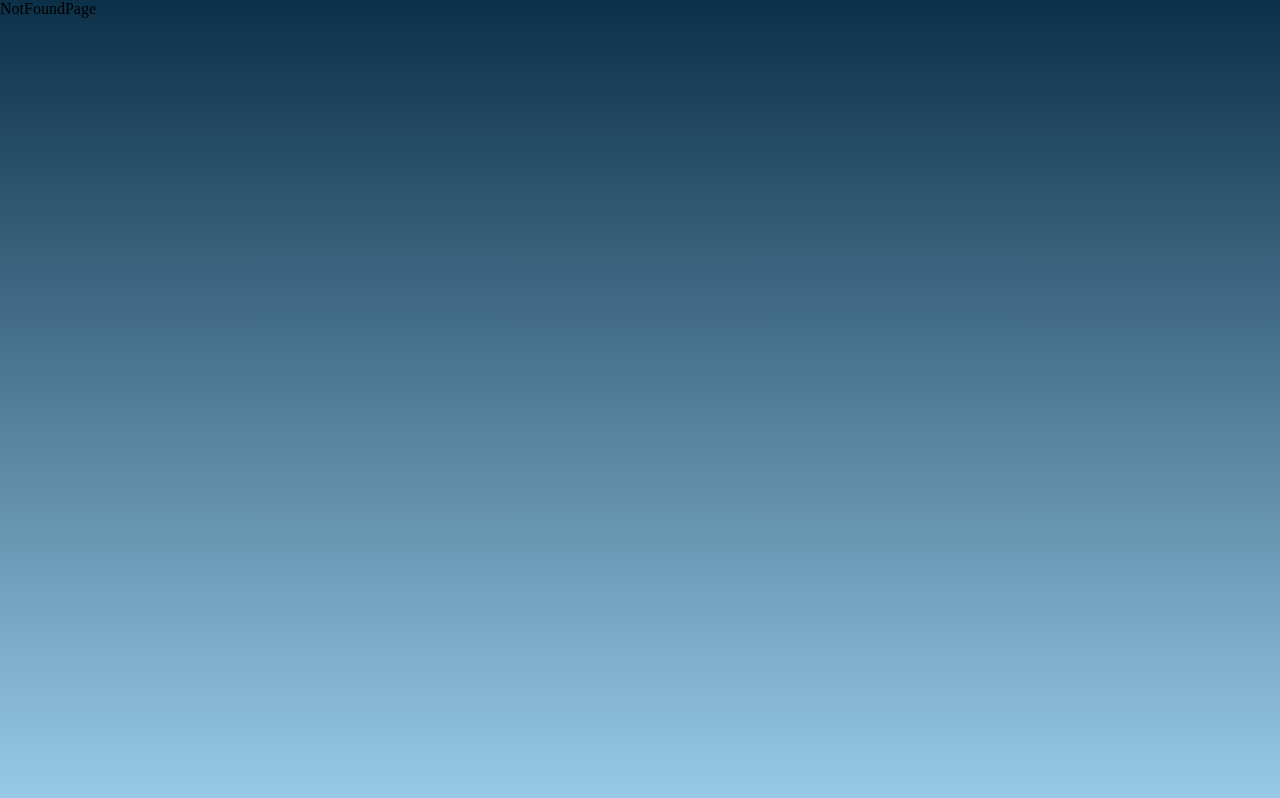
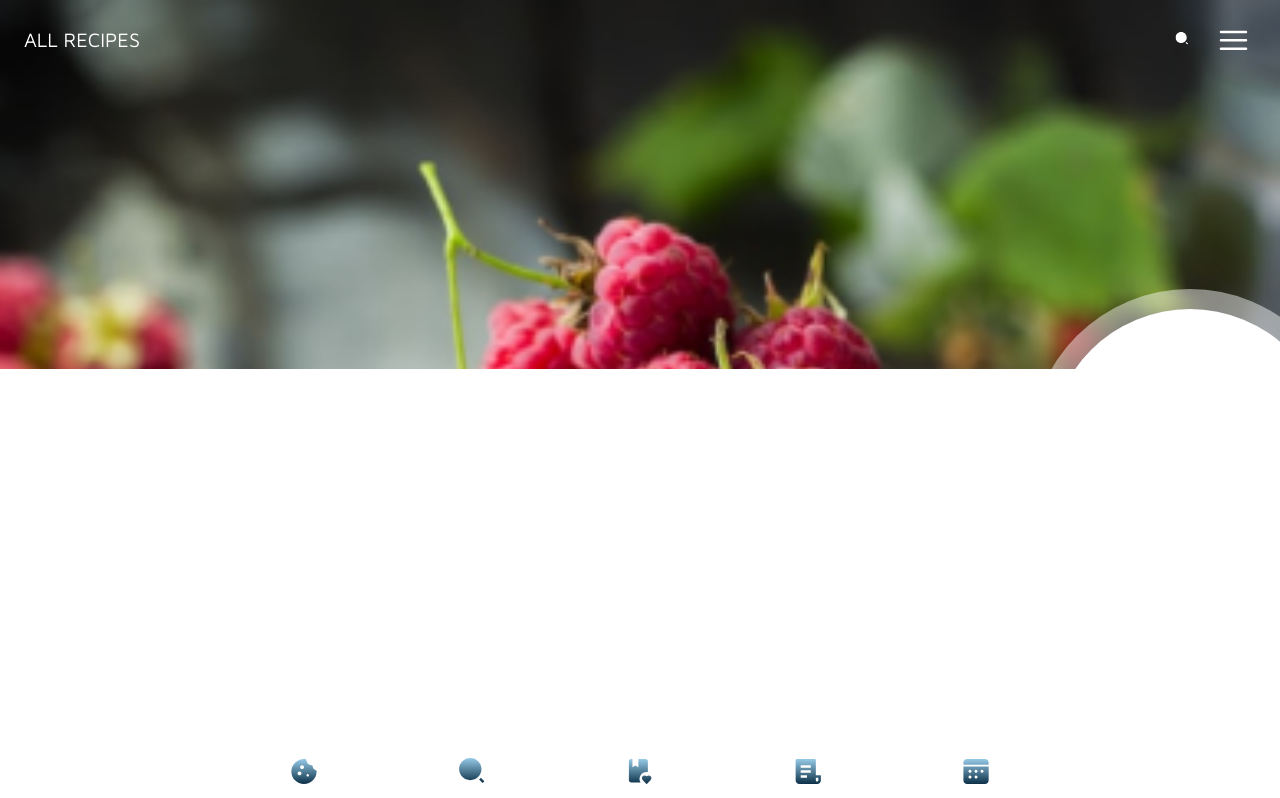
Before and after one commit to annakoruc/lidlomix, a Next.js app: page /recipe/1 in a window 1280 px wide. Before the commit this address had no page. Shown: the top 798 px of the page. Built offline with nearby package versions, Linux system fonts and the light colour scheme.

Commit message:
styled recipe page and fix style of all recipes

```diff
--- a/src/app/my-profile/page.tsx
+++ b/src/app/my-profile/page.tsx
@@ -7,8 +7,7 @@ import React from "react";
 const MyProfile = () => {
   return (
     <BoxWithNaves>
-      <div>MyProfile</div>
-      <RecipeCard />
+      <p>My profile</p>
     </BoxWithNaves>
   );
 };
--- /dev/null
+++ b/src/app/recipe/[recipeTitle]/page.tsx
@@ -0,0 +1,95 @@
+"use client";
+
+import { BoxWithNaves } from "@/components/layouts";
+import { Box, Container, Paper } from "@mui/material";
+import { relative } from "path";
+import { FC } from "react";
+
+interface pageProps {
+  params: { recipeTitle: string };
+}
+
+const Recipe: FC<pageProps> = ({ params }) => {
+  return (
+    <BoxWithNaves>
+      <img
+        src="/images/raspberryCake.png"
+        alt="image"
+        width="100%"
+        style={{ position: "absolute", top: 0, left: 0, zIndex: -3 }}
+      />
+      <Box
+        sx={{
+          width: "100%",
+
+          position: "absolute",
+          bottom: 56,
+          overflow: "hidden",
+        }}
+      >
+        <Box
+          sx={{
+            width: "100%",
+            height: 500,
+            display: "flex",
+            flexDirection: "column",
+            alignItems: "flex-end",
+            justifyContent: "flex-end",
+            // alignItems,
+          }}
+        >
+          <Box
+            sx={{
+              width: "100%",
+              height: "75%",
+              // bgcolor: "red",
+              bgcolor: "white",
+              alignSelf: "flex-end",
+            }}
+          ></Box>
+          <div
+            style={{
+              // backgroundColor: "green",
+              backgroundColor: "white",
+              width: 280,
+              height: 280,
+              borderRadius: "100%",
+              position: "absolute",
+              top: 65,
+              right: -50,
+              zIndex: -1,
+            }}
+          />
+          <div
+            style={{
+              // backgroundColor: "pink",
+              backgroundColor: "rgba(255, 255, 255, 0.46)",
+              width: 320,
+              height: 320,
+              borderRadius: "100%",
+              position: "absolute",
+              top: 45,
+              right: -70,
+              zIndex: -2,
+            }}
+          />
+          <div
+            style={{
+              // backgroundColor: "blue",
+              backgroundColor: "white",
+              width: 538,
+              height: 538,
+              borderRadius: "100%",
+              position: "absolute",
+              top: 0,
+              left: "-50%",
+              zIndex: -1,
+            }}
+          />
+        </Box>
+      </Box>
+    </BoxWithNaves>
+  );
+};
+
+export default Recipe;
--- /dev/null
+++ b/src/assets/IconBack.tsx
@@ -0,0 +1,18 @@
+import * as React from "react";
+import { SVGProps } from "react";
+export const IconBack = (props: SVGProps<SVGSVGElement>) => (
+  <svg
+    width="26"
+    height="17"
+    viewBox="0 0 26 17"
+    fill="none"
+    xmlns="http://www.w3.org/2000/svg"
+  >
+    <path
+      fill-rule="evenodd"
+      clip-rule="evenodd"
+      d="M10.6165 0.758374C10.6168 0.600355 10.5401 0.446247 10.3972 0.317614C10.2543 0.188982 10.0524 0.0922623 9.81973 0.0409917C9.58705 -0.0102789 9.33523 -0.0135352 9.09953 0.0316785C8.86382 0.0768923 8.65602 0.168313 8.5052 0.293148L0.248519 7.11242C0.0874493 7.24543 0 7.40913 0 7.57764C0 7.74616 0.0874493 7.90986 0.248519 8.04287L8.5052 14.8621C8.65602 14.987 8.86382 15.0784 9.09953 15.1236C9.33523 15.1688 9.58705 15.1656 9.81973 15.1143C10.0524 15.063 10.2543 14.9663 10.3972 14.8377C10.5401 14.709 10.6168 14.5549 10.6165 14.3969V11.3737C16.9612 11.4586 20.0091 12.2322 21.5401 13.0732C22.9957 13.8726 23.2622 14.8129 23.5394 15.7979L23.6114 16.0517C23.6643 16.2334 23.8187 16.3963 24.0456 16.5099C24.2725 16.6235 24.5562 16.6799 24.8433 16.6686C25.1304 16.6572 25.4011 16.5788 25.6046 16.4482C25.808 16.3176 25.9302 16.1437 25.948 15.9593C26.1497 13.8771 25.8466 10.86 23.5571 8.3361C21.3349 5.88647 17.3328 4.00283 10.6165 3.80583V0.758374Z"
+      fill={props.color ?? "white"}
+    />
+  </svg>
+);
--- a/src/assets/IconEmptyStar.tsx
+++ b/src/assets/IconEmptyStar.tsx
@@ -23,9 +23,9 @@ export const IconEmptyStar = (props: SVGProps<SVGSVGElement>) => {
           width="10.4634"
           height="10"
           filterUnits="userSpaceOnUse"
-          color-interpolation-filters="sRGB"
+          colorInterpolationFilters="sRGB"
         >
-          <feFlood flood-opacity="0" result="BackgroundImageFix" />
+          <feFlood floodOpacity="0" result="BackgroundImageFix" />
           <feBlend
             mode="normal"
             in="SourceGraphic"
--- a/src/axios/getRecipeById.ts
+++ b/src/axios/getRecipeById.ts
@@ -1,4 +1,4 @@
-import { tastyApiVariables } from "@/utils/TastyApiVariables";
+import { tastyApiVariables } from "@/utils/tastyApiVariables";
 import { axiosRequest } from "@/utils/axiosRequest";
 
 export const getRepiceById = (id: string) => {
--- a/src/components/UI/NavMenu.tsx
+++ b/src/components/UI/NavMenu.tsx
@@ -3,7 +3,7 @@ import Button from "@mui/material/Button";
 import Menu from "@mui/material/Menu";
 import MenuItem from "@mui/material/MenuItem";
 import Image from "next/image";
-import { IconFilter } from "@/assets";
+import { IconFilter, IconMenu } from "@/assets";
 import { Box } from "@mui/material";
 
 export const NavMenu = () => {
@@ -26,7 +26,7 @@ export const NavMenu = () => {
         onClick={handleClick}
         sx={{ minWidth: 0 }}
       >
-        <IconFilter />
+        <IconMenu />
       </Button>
       <Menu
         id="basic-menu"
--- a/src/components/UI/Navbar.tsx
+++ b/src/components/UI/Navbar.tsx
@@ -1,18 +1,39 @@
-import React, { useState } from "react";
-
-import { NavMenu } from ".";
+import { useEffect, useState } from "react";
 import { AppBar, Box, Toolbar, Typography } from "@mui/material";
 import { IconSearch } from "@/assets";
+import { NavMenu } from "./NavMenu";
+import { usePathname, useRouter } from "next/navigation";
+import { IconBack } from "@/assets/IconBack";
 
 export const Navbar = () => {
-  return (
-    <AppBar
-      position="sticky"
-      sx={{
+  const [changeNavbar, setChangeNavbar] = useState(false);
+  const location = usePathname();
+
+  const changeNavbarStyle = () => {
+    window.scrollY >= 40 ? setChangeNavbar(true) : setChangeNavbar(false);
+  };
+
+  useEffect(() => {
+    window.addEventListener("scroll", changeNavbarStyle);
+
+    return () => window.removeEventListener("scroll", changeNavbarStyle);
+  }, []);
+
+  const staticNavbar = {
+    transition: ".2s ease-in",
     bgcolor: "transparent",
     boxShadow: "none",
-      }}
-    >
+  };
+
+  const scrolledNavbar = {
+    transition: ".0s linear",
+    bgcolor: "rgba(12, 48, 72, 0.9);",
+  };
+
+  return (
+    <AppBar position="sticky" sx={changeNavbar ? scrolledNavbar : staticNavbar}>
+      {/* TODO change location to nested paths */}
+      {location !== "/recipe/a" ? (
         <Toolbar
           sx={{
             width: "100%",
@@ -29,6 +50,22 @@ export const Navbar = () => {
             <NavMenu />
           </Box>
         </Toolbar>
+      ) : (
+        <Toolbar
+          sx={{
+            width: "100%",
+            maxWidth: "xl",
+            alignSelf: "center",
+            justifyContent: "space-between",
+            padding: 3,
+          }}
+        >
+          <IconBack />
+          <Box>
+            <NavMenu />
+          </Box>
+        </Toolbar>
+      )}
     </AppBar>
   );
 };
--- a/src/components/layouts/BoxWithNaves.tsx
+++ b/src/components/layouts/BoxWithNaves.tsx
@@ -12,19 +12,7 @@ export const BoxWithNaves = ({ children }: BoxNavesType) => {
   return (
     <Box>
       <Navbar />
-      <Container
-        maxWidth="xl"
-        sx={{
-          //TODO delete navs from height
-          height: "100%",
-          position: "relative",
-          display: "flex",
-          flexWrap: "wrap",
-          gap: 2,
-        }}
-      >
-        {children}
-      </Container>
+      {children}
       <BottomNavigationComponent />
     </Box>
   );
```
Also changed, not shown: src/app/all-recipes/page.tsx (+16 -3 lines), public/IconBack.svg (added), public/images/raspberryCake.png (added). Lines whose indentation alone changed are shown as unchanged.
